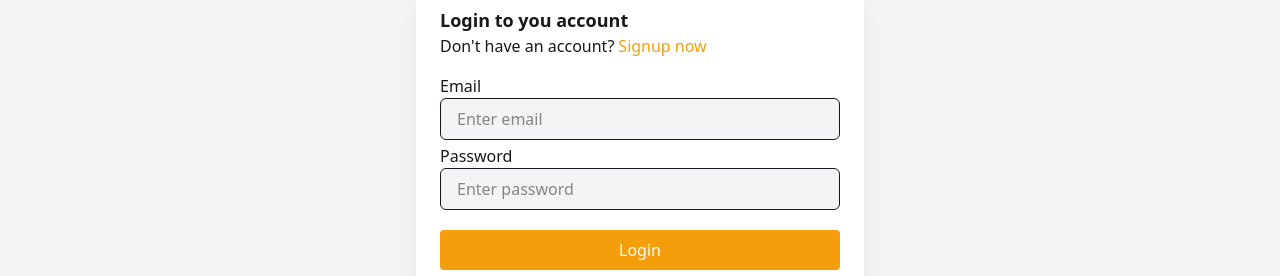
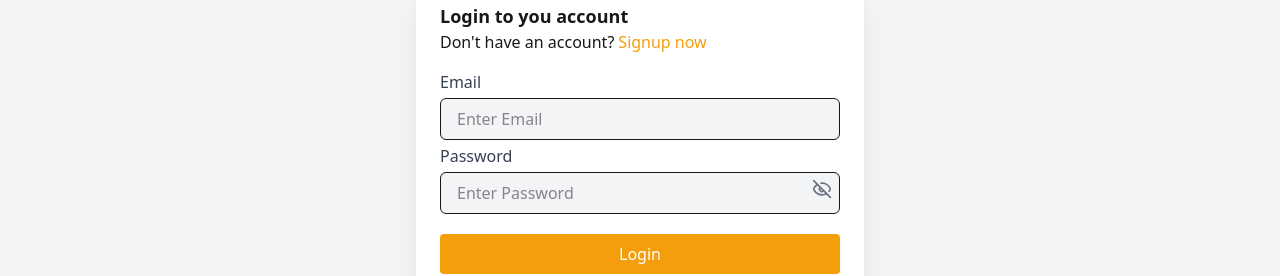
Before and after one commit to Venkat8791/movie-booking-system, a Next.js app: page /login in a window 1280 px wide. Both pictures are taken after a click on the button "Login". Shown: the part 262-538 px from the top of the page. Built offline with nearby package versions, Linux system fonts and the light colour scheme; no server answers.

Commit message:
added custom form input component

```diff
--- a/app/_components/Login/LoginFormModal.js
+++ b/app/_components/Login/LoginFormModal.js
@@ -9,6 +9,7 @@ import {
 } from "@headlessui/react";
 import React, { Fragment, lazy, useState } from "react";
 import toast from "react-hot-toast";
+import FormInput from "../UI/FormInput";
 
 function LoginFormModal({ isOpen, onClose, onSignupClick }) {
   const { setAuth } = useAuth();
@@ -17,6 +18,8 @@ function LoginFormModal({ isOpen, onClose, onSignupClick }) {
     password: "",
   });
   const [errorMessage, setErrorMessage] = useState(null);
+  const [showPassword, setShowPassword] = useState(false);
+
   const handleChange = (e) => {
     setForm({ ...form, [e.target.name]: e.target.value });
   };
@@ -92,29 +95,25 @@ function LoginFormModal({ isOpen, onClose, onSignupClick }) {
               </p>
 
               <form className="mt-4" onSubmit={handleLogin}>
-                <div className="mb-1">
-                  <label className="block">Email</label>
-                  <input
-                    type="text"
+                <FormInput
+                  id="email"
                   name="email"
+                  label="Email"
                   value={form.email}
-                    placeholder="Enter email"
-                    className="w-full px-4 py-2 border rounded-md bg-gray-100"
                   onChange={handleChange}
                 />
-                </div>
 
-                <div className="mb-1">
-                  <label className="block">Password</label>
-                  <input
-                    type="password"
+                <FormInput
+                  id="password"
                   name="password"
+                  label="Password"
+                  type={showPassword ? "text" : "password"}
                   value={form.password}
-                    placeholder="Enter password"
-                    className="w-full px-4 py-2 border rounded-md bg-gray-100"
+                  showPassword={showPassword}
+                  setShowPassword={setShowPassword}
                   onChange={handleChange}
                 />
-                </div>
+
                 <div>
                   {errorMessage && (
                     <p className="text-sm text-red-500">{errorMessage}</p>
--- a/app/_components/Login/RegistrationFormModal.js
+++ b/app/_components/Login/RegistrationFormModal.js
@@ -8,6 +8,7 @@ import {
 } from "@headlessui/react";
 import React, { Fragment, useState } from "react";
 import toast from "react-hot-toast";
+import FormInput from "../UI/FormInput";
 
 function RegistrationFormModal({ isOpen, onClose, onLoginClick }) {
   const [form, setForm] = useState({
@@ -17,6 +18,7 @@ function RegistrationFormModal({ isOpen, onClose, onLoginClick }) {
     password: "",
   });
   const [errorMessage, setErrorMessage] = useState(null);
+  const [showPassword, setShowPassword] = useState(false);
   const handleChange = (e) => {
     setForm({ ...form, [e.target.name]: e.target.value });
   };
@@ -79,56 +81,43 @@ function RegistrationFormModal({ isOpen, onClose, onLoginClick }) {
               </p>
 
               <form className="mt-4" onSubmit={handleSignup}>
-                <div className="mb-1">
-                  <label className="block">Email</label>
-                  <input
-                    type="text"
+                <FormInput
+                  id="email"
                   name="email"
+                  label="Email"
                   value={form.email}
-                    placeholder="Enter email"
-                    className="w-full px-4 py-2 border rounded-md bg-gray-100"
                   onChange={handleChange}
                 />
-                </div>
                 <div>
                   {errorMessage && (
                     <p className="text-red-500 text-sm">{errorMessage}</p>
                   )}
                 </div>
-                <div className="mb-1">
-                  <label className="block">First Name</label>
-                  <input
-                    type="text"
+                <FormInput
+                  id="firstName"
                   name="firstName"
+                  label="First Name"
                   value={form.firstName}
-                    placeholder="Enter first name"
-                    className="w-full px-4 py-2 border rounded-md bg-gray-100"
                   onChange={handleChange}
                 />
-                </div>
-                <div className="mb-1">
-                  <label className="block">Last Name</label>
-                  <input
-                    type="text"
+                <FormInput
+                  id="lastName"
                   name="lastName"
+                  label="Last Name"
                   value={form.lastName}
-                    placeholder="Enter last name"
-                    className="w-full px-4 py-2 border rounded-md bg-gray-100"
                   onChange={handleChange}
                 />
-                </div>
 
-                <div className="mb-1">
-                  <label className="block">Password</label>
-                  <input
-                    type="password"
+                <FormInput
+                  id="password"
                   name="password"
+                  label="Password"
+                  type={showPassword ? "text" : "password"}
                   value={form.password}
-                    placeholder="Enter password"
-                    className="w-full px-4 py-2 border rounded-md bg-gray-100"
+                  showPassword={showPassword}
+                  setShowPassword={setShowPassword}
                   onChange={handleChange}
                 />
-                </div>
 
                 <p className="text-sm font-normal mt-1">
                   By continuing, you agree to our{" "}
--- a/app/_components/Profile/ProfileComponent.js
+++ b/app/_components/Profile/ProfileComponent.js
@@ -7,6 +7,7 @@ import {
 } from "../../_lib/user-data-service";
 import toast from "react-hot-toast";
 import { useRouter } from "next/navigation";
+import FormInput from "../UI/FormInput";
 
 function ProfileComponent() {
   const [profileData, setProfileData] = useState();
@@ -38,6 +39,14 @@ function ProfileComponent() {
     router.refresh();
   };
 
+  const handleInputChange = (e) => {
+    const { name, value } = e.target;
+    setProfileData((prevData) => ({
+      ...prevData,
+      [name]: value,
+    }));
+  };
+
   if (!profileData) {
     return (
       <div className="flex items-center justify-center h-screen">
@@ -52,61 +61,46 @@ function ProfileComponent() {
         <h1 className="text-2xl font-semibold text-center mb-6">My Profile</h1>
 
         <form className="space-y-4" onSubmit={handleSubmit}>
-          <div>
-            <label className="block text-gray-700 mb-1">First Name</label>
-            <input
-              type="text"
-              defaultValue={
-                profileData.username === null ? "---" : profileData.firstName
-              }
-              className="w-full px-4 py-2 border rounded-md bg-gray-100"
-              onChange={(e) =>
-                setProfileData({ ...profileData, firstName: e.target.value })
-              }
-            />
-          </div>
+          <FormInput
+            id="firstName"
+            name="firstName"
+            label="First Name"
+            value={
+              profileData.firstName != null ? profileData.firstName : "---"
+            }
+            defaultValue={profileData.firstName}
+            onChange={handleInputChange}
+          />
 
-          <div>
-            <label className="block text-gray-700 mb-1">Last Name</label>
-            <input
-              type="text"
-              defaultValue={
-                profileData.lastName === null ? "---" : profileData.lastName
-              }
-              className="w-full px-4 py-2 border rounded-md bg-gray-100"
-              onChange={(e) =>
-                setProfileData({ ...profileData, lastName: e.target.value })
-              }
-            />
-          </div>
+          <FormInput
+            id="lastName"
+            name="lastName"
+            label="Last Name"
+            value={profileData.lastName != null ? profileData.lastName : "---"}
+            defaultValue={profileData.lastName}
+            onChange={handleInputChange}
+          />
 
-          <div>
-            <label className="block text-gray-700 mb-1">Email ID</label>
-            <input
-              type="text"
-              disabled
-              defaultValue={
-                profileData.email === null ? "---" : profileData.email
-              }
-              className="w-full px-4 py-2 border rounded-md bg-gray-100"
-            />
-          </div>
+          <FormInput
+            id="email"
+            name="email"
+            label="Email Id"
+            disabled={true}
+            value={profileData.email != null ? profileData.email : "---"}
+            defaultValue={profileData.email}
+            onChange={handleInputChange}
+          />
 
-          <div>
-            <label className="block text-gray-700 mb-1">Phone Number</label>
-            <input
-              type="text"
-              defaultValue={
-                profileData.phoneNumber === null
-                  ? "---"
-                  : profileData.phoneNumber
-              }
-              className="w-full px-4 py-2 border rounded-md bg-gray-100"
-              onChange={(e) =>
-                setProfileData({ ...profileData, phoneNumber: e.target.value })
-              }
-            />
-          </div>
+          <FormInput
+            id="phoneNumber"
+            name="phoneNumber"
+            label="Phone Number"
+            value={
+              profileData.phoneNumber != null ? profileData.phoneNumber : "---"
+            }
+            defaultValue={profileData.phoneNumber}
+            onChange={handleInputChange}
+          />
 
           <button
             type="submit"
--- a/app/_components/Profile/UserComponent.js
+++ /dev/null
@@ -1,9 +0,0 @@
-"use client";
-import { useAuth } from "../../_context/AuthProvider";
-
-function UserComponent() {
-  const { auth, setAuth } = useAuth();
-  return <div>Hello, {auth.userName}</div>;
-}
-
-export default UserComponent;
--- a/app/_components/Profile/UserMenu.js
+++ b/app/_components/Profile/UserMenu.js
@@ -5,6 +5,11 @@ import { ChevronDownIcon } from "lucide-react";
 import { useRouter } from "next/navigation";
 import { useAuth } from "../../_context/AuthProvider";
 import toast from "react-hot-toast";
+
+function capitalizeFirstLetter(str) {
+  if (!str) return "";
+  return str.charAt(0).toUpperCase() + str.slice(1).toLowerCase();
+}
 
 function UserMenu() {
   const { auth, setAuth } = useAuth();
@@ -36,7 +41,7 @@ function UserMenu() {
         <MenuButton className="inline-flex justify-between items-center px-4 py-2 bg-gray-100 hover:bg-gray-200 rounded-md shadow-sm w-full">
           {auth.isAuthenticated
             ? auth.firstName !== null
-              ? auth.firstName
+              ? capitalizeFirstLetter(auth.firstName)
               : "Guest"
             : "Guest"}
           <ChevronDownIcon className="ml-2 h-5 w-5" />
--- /dev/null
+++ b/app/_components/UI/FormInput.js
@@ -0,0 +1,41 @@
+import { Eye, EyeOff } from "lucide-react";
+import React from "react";
+
+function FormInput({
+  id,
+  name,
+  label,
+  type = "text",
+  value,
+  disabled = false,
+  onChange,
+  showPassword,
+  setShowPassword,
+}) {
+  return (
+    <div className={`mb-1 ${id === "password" ? "relative" : ""}`}>
+      <label className="block text-gray-700 mb-1">{label}</label>
+      <input
+        id={id}
+        name={name}
+        type={type}
+        value={value}
+        disabled={disabled}
+        onChange={onChange}
+        placeholder={`Enter ${label}`}
+        className="w-full px-4 py-2 border rounded-md bg-gray-100"
+      />
+      {id === "password" && (
+        <button
+          type="button"
+          onClick={() => setShowPassword((prev) => !prev)}
+          className="absolute right-2 top-1/2 transform  text-gray-500"
+        >
+          {showPassword ? <Eye size={20} /> : <EyeOff size={20} />}
+        </button>
+      )}
+    </div>
+  );
+}
+
+export default FormInput;
```
Lines whose indentation alone changed are shown as unchanged.
